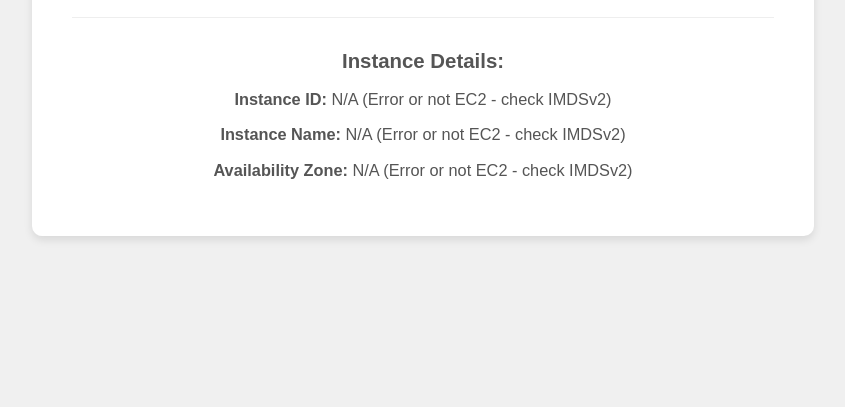
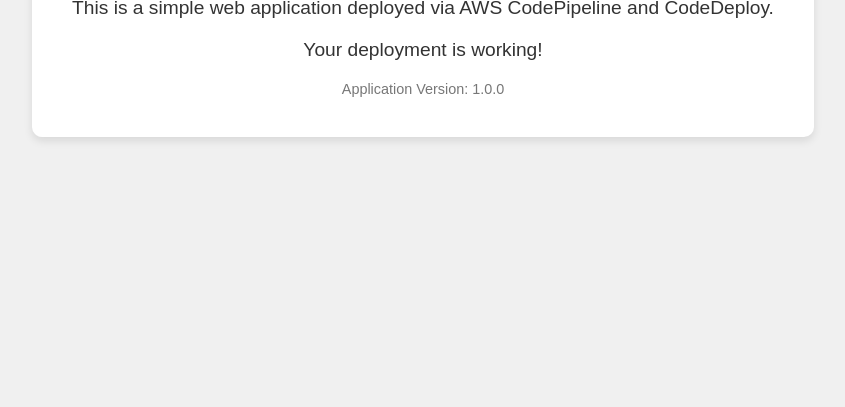
Before and after one commit to chaithrashreekr7901/CDK-project, a website: page simple-webapp/index.html in a window 1280 px wide. Shown: the part 393-800 px from the top of the page, without its empty margins (217-1062 px from the left). Drawn offline with Linux system fonts and the light colour scheme; no server answers.

Commit message:
updates in the deployment file

```diff
--- a/simple-webapp/appspec.yml
+++ b/simple-webapp/appspec.yml
@@ -13,7 +13,7 @@
     destination: /tmp/codedeploy/scripts/
   - source: /scripts/validate_service.sh
     destination: /tmp/codedeploy/scripts/
-  - source: /scripts/clean_old_files.sh   # <--- Added your cleaning script
+  - source: /scripts/clean_old_files.sh
     destination: /tmp/codedeploy/scripts/
 
 permissions:
--- a/simple-webapp/index.html
+++ b/simple-webapp/index.html
@@ -33,6 +33,7 @@
             font-size: 0.9em;
             color: #777;
         }
+        /* The .instance-info style is no longer used but is kept for reference if needed */
         .instance-info {
             margin-top: 20px;
             font-size: 0.85em;
@@ -50,59 +51,8 @@
         <div class="version">
             Application Version: 1.0.0
         </div>
-        <div class="instance-info">
-            <h2>Instance Details:</h2>
-            <p><strong>Instance ID:</strong> <span id="instance-id">Loading...</span></p>
-            <p><strong>Instance Name:</strong> <span id="instance-name">Loading...</span></p>
-            <p><strong>Availability Zone:</strong> <span id="instance-az">Loading...</span></p>
+
         </div>
-    </div>
 
-    <script>
-        async function fetchInstanceMetadata() {
-            let token = '';
-            try {
-                // Step 1: Get an IMDSv2 session token
-                const tokenResponse = await fetch('http://169.254.169.254/latest/api/token', {
-                    method: 'PUT',
-                    headers: {
-                        'X-aws-ec2-metadata-token-ttl-seconds': '21600' // Token valid for 6 hours
-                    }
-                });
-                token = await tokenResponse.text();
-
-                if (!tokenResponse.ok) {
-                    throw new Error(`Failed to get IMDS token: ${tokenResponse.status} ${tokenResponse.statusText}`);
-                }
-
-                const headers = { 'X-aws-ec2-metadata-token': token };
-
-                // Step 2: Fetch Instance ID
-                const instanceIdResponse = await fetch('http://169.254.169.254/latest/meta-data/instance-id', { headers });
-                const instanceId = await instanceIdResponse.text();
-                document.getElementById('instance-id').textContent = instanceId;
-
-                // Step 3: Fetch Availability Zone
-                const azResponse = await fetch('http://169.254.169.254/latest/meta-data/placement/availability-zone', { headers });
-                const az = await azResponse.text();
-                document.getElementById('instance-az').textContent = az;
-
-                // Step 4: Fetch Instance Name (from hostname)
-                const hostnameResponse = await fetch('http://169.254.169.254/latest/meta-data/hostname', { headers });
-                const hostname = await hostnameResponse.text();
-                // Often hostname is instance_name.domain.tld, so splitting might give the name
-                document.getElementById('instance-name').textContent = hostname.split('.')[0];
-
-            } catch (error) {
-                console.error('Error fetching instance metadata (IMDSv2 likely needed/failed):', error);
-                document.getElementById('instance-id').textContent = 'N/A (Error or not EC2 - check IMDSv2)';
-                document.getElementById('instance-name').textContent = 'N/A (Error or not EC2 - check IMDSv2)';
-                document.getElementById('instance-az').textContent = 'N/A (Error or not EC2 - check IMDSv2)';
-            }
-        }
-
-        // Call the function when the page loads
-        document.addEventListener('DOMContentLoaded', fetchInstanceMetadata);
-    </script>
-</body>
+    </body>
 </html>
```
Also changed, not shown: 1 other file.
